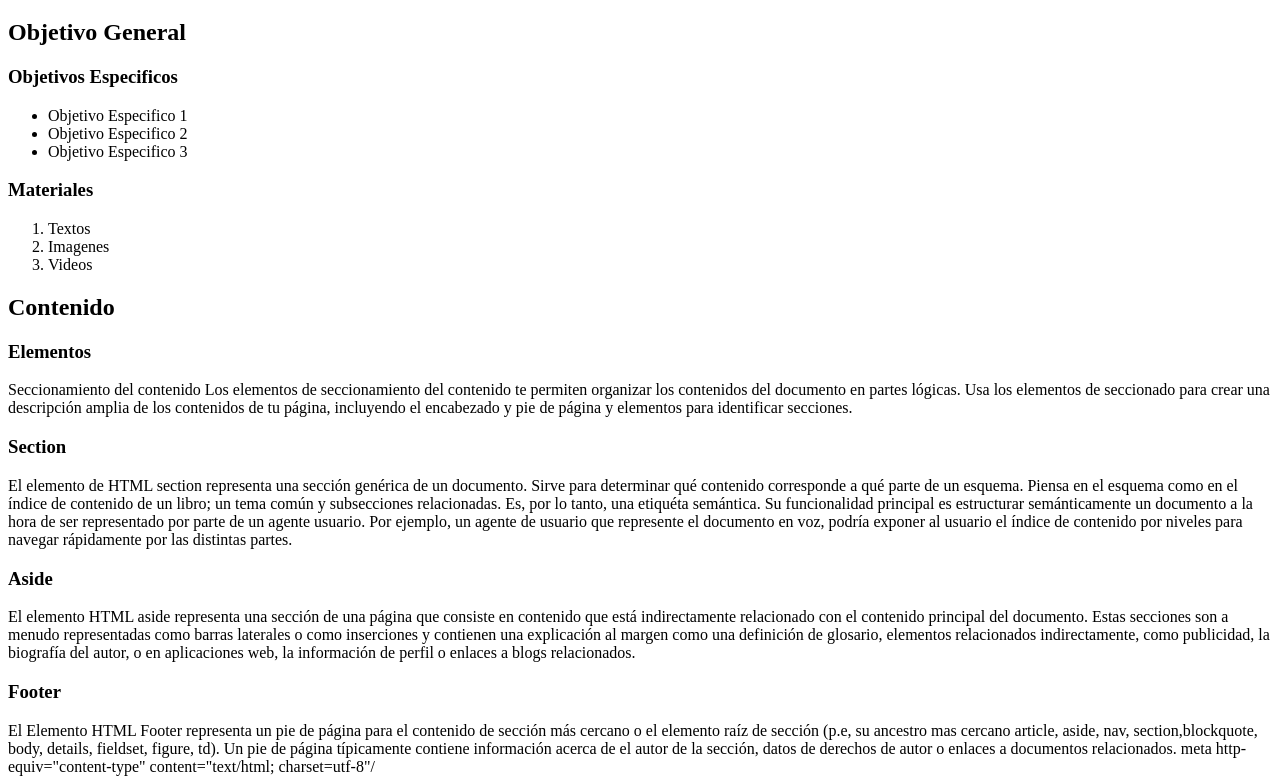
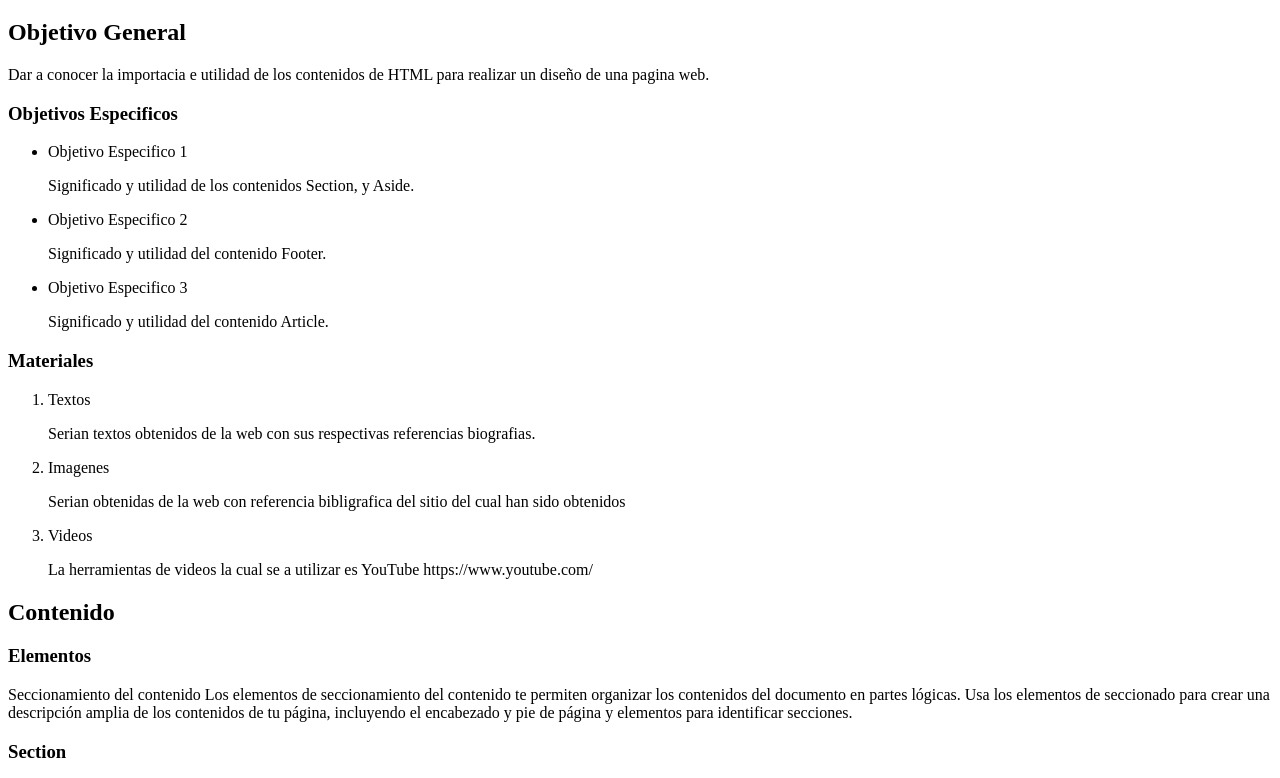
Before and after one commit to Enerc8/DSW-Ener-Cuartas, a plain HTML site: page planing.html in a window 1280 px wide. Shown: the part 61-839 px from the top of the page. Drawn offline with Linux system fonts and the light colour scheme.

Commit message:
v.5
objetivos

```diff
--- a/planing.html
+++ b/planing.html
@@ -8,20 +8,27 @@
     <h1>Contenido en HTML (SECTION, ASIDE, FOOTER Y ARTICLE.)</h1>
 
     <h2>Objetivo General</h2>
+         <p>Dar a conocer la importacia e utilidad de los contenidos de HTML para realizar un diseño de una pagina web.</p>
 
     <h3>Objetivos Especificos</h3>
         <ul>
             <li>Objetivo Especifico 1</li>
+            <p>Significado y utilidad de los contenidos Section, y Aside.</p>
             <li>Objetivo Especifico 2</li>
+            <p>Significado y utilidad del contenido Footer.</p>
             <li>Objetivo Especifico 3</li>
+            <p>Significado y utilidad del contenido Article.</p>
         </ul>
 
     <h3>Materiales</h3>
 
         <ol>
             <li>Textos</li>
+            <p>Serian textos obtenidos de la web con sus respectivas referencias biografias.</p>
             <li>Imagenes</li>
+            <p>Serian obtenidas de la web con referencia bibligrafica del sitio del cual han sido obtenidos</p>
             <li>Videos</li>
+            <p>La herramientas de videos la cual se a utilizar es YouTube https://www.youtube.com/</p>
         </ol>
 
     <h2>Contenido</h2>
```
